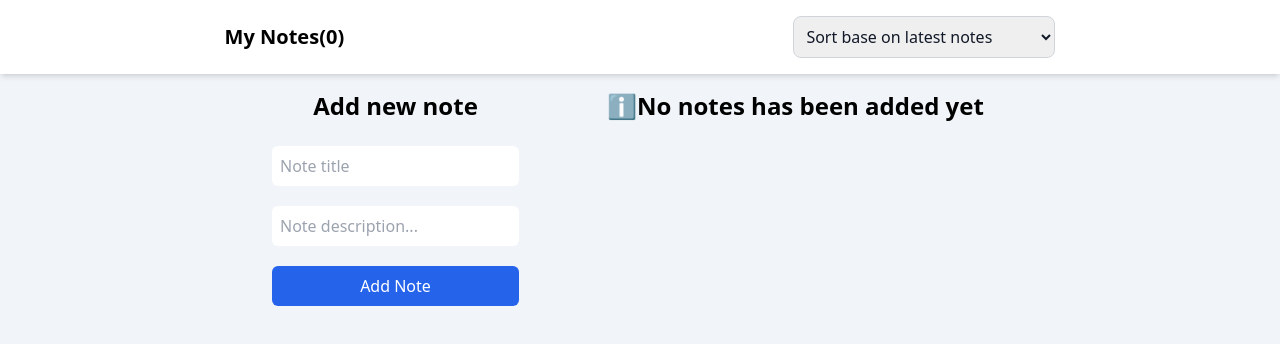
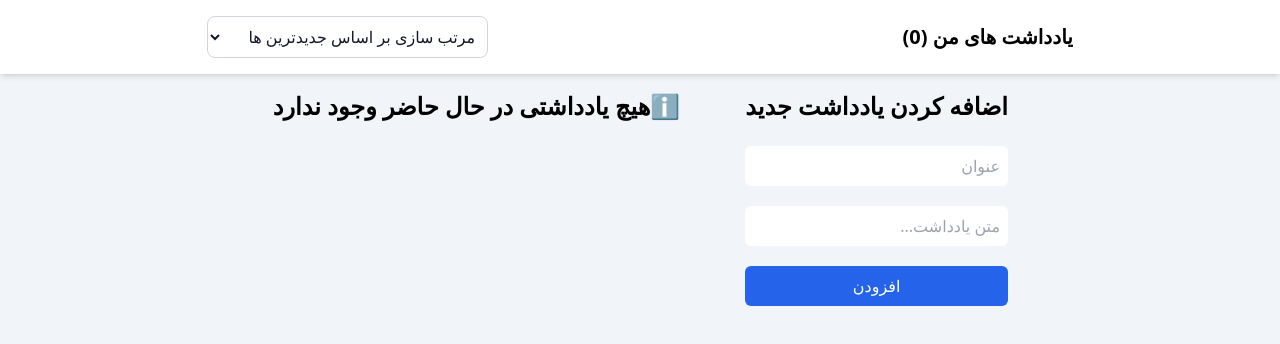
Before and after one commit to hossein-rahmati/Note-App, a React (Vite) app: page / in a window 1280 px wide. Shown: the top 344 px of the page. Built offline with nearby package versions, Linux system fonts and the light colour scheme.

Commit message:
Message component & ReactToastify

```diff
--- a/index.html
+++ b/index.html
@@ -1,5 +1,5 @@
 <!DOCTYPE html>
-<html lang="en">
+<html lang="fa" dir="rtl">
   <head>
     <meta charset="UTF-8" />
     <link rel="icon" type="image/svg+xml" href="/vite.svg" />
--- a/package.json
+++ b/package.json
@@ -12,7 +12,8 @@
   "dependencies": {
     "@heroicons/react": "^2.0.18",
     "react": "^18.2.0",
-    "react-dom": "^18.2.0"
+    "react-dom": "^18.2.0",
+    "react-toastify": "^9.1.3"
   },
   "devDependencies": {
     "@types/react": "^18.0.37",
--- a/src/components/AddNewNote.jsx
+++ b/src/components/AddNewNote.jsx
@@ -1,11 +1,16 @@
 import React, { useState } from "react";
+import { ToastContainer, toast } from "react-toastify";
+import "react-toastify/dist/ReactToastify.css";
 
 function AddNewNote({ onAddNote }) {
   const [title, setTitle] = useState("");
   const [description, setDescription] = useState("");
   const handleSubmit = (e) => {
     e.preventDefault();
-    if (!title || !description) return;
+    if (!title || !description) {
+      toast.info("لطفا هردو فیلد را پر کنید");
+      return;
+    }
     const newNote = {
       title,
       description,
@@ -17,29 +22,31 @@ function AddNewNote({ onAddNote }) {
     onAddNote(newNote);
     setDescription("");
     setTitle("");
+    toast.success("!یادداشت با موفقیت اضافه شد");
   };
 
   return (
     <div className="flex flex-col items-center gap-6">
-      <h2 className="font-bold text-2xl">Add new note</h2>
+      <h2 className="font-bold text-2xl">اضافه کردن یادداشت جدید</h2>
       <form onSubmit={handleSubmit} className="flex flex-col gap-5 w-full">
         <input
           value={title}
           onChange={(e) => setTitle(e.target.value)}
-          placeholder="Note title"
+          placeholder="عنوان"
           className="p-2 rounded-md font-medium"
           type="text"
         />
         <input
           value={description}
           onChange={(e) => setDescription(e.target.value)}
-          placeholder="Note description..."
+          placeholder="متن یادداشت..."
           className="p-2 rounded-md font-medium"
           type="text"
         />
         <button type="submit" className="btn-primary">
-          Add Note
+          افزودن
         </button>
+        <ToastContainer autoClose={2500} />
       </form>
     </div>
   );
--- a/src/components/NoteHeader.jsx
+++ b/src/components/NoteHeader.jsx
@@ -2,15 +2,15 @@ function NoteHeader({ notes, sortBy, onSort }) {
   return (
     <div className="w-full bg-white shadow-md">
       <div className=" max-w-[120rem] m-auto py-4 flex flex-col gap-6 items-center justify-around sm:flex-row sm:gap-0">
-        <h2 className="text-xl font-bold">My Notes({notes.length})</h2>
+        <h2 className="text-xl font-bold">یادداشت های من ({notes.length})</h2>
         <select
-          className="border border-gray-300 text-gray-900 rounded-lg focus:ring-blue-500 p-2"
+          className="border border-gray-300 bg-white text-gray-900 rounded-lg focus:ring-blue-500 p-2"
           value={sortBy}
           onChange={onSort}
         >
-          <option value="latest">Sort base on latest notes</option>
-          <option value="earliest">sort base on earliest</option>
-          <option value="completed">sort base on completed notes</option>
+          <option value="latest">مرتب سازی بر اساس جدیدترین ها</option>
+          <option value="earliest">مرتب سازی بر اساس قدیمی ترین ها</option>
+          <option value="completed">مرتب سازی بر اساس کامل شده ها</option>
         </select>
       </div>
     </div>
--- a/src/components/NoteList.jsx
+++ b/src/components/NoteList.jsx
@@ -37,7 +37,7 @@ function NoteItem({ note, onDelete, onCheck }) {
   return (
     <div className="flex flex-col gap-2 w-full bg-white p-4 rounded-lg">
       {/* note item header */}
-      <div className="flex justify-between items-start lg:items-center border-b pb-2">
+      <div className="flex justify-between items-start border-b pb-2">
         <div className={`${note.completed ? "line-through opacity-50" : ""}`}>
           {/* title */}
           <p className="font-bold text-lg max-w-[12rem] sm:max-w-lg md:max-w-xl md:mr-4 break-words">
@@ -48,7 +48,7 @@ function NoteItem({ note, onDelete, onCheck }) {
             {note.description}
           </p>
         </div>
-        <div className="space-x-4 flex items-center">
+        <div className="flex items-center justify-between gap-4">
           <button onClick={() => onDelete(note.id)}>❌</button>
           <input
             onChange={onCheck}
--- a/src/components/NoteStatus.jsx
+++ b/src/components/NoteStatus.jsx
@@ -9,7 +9,7 @@ function NoteStatus({ notes }) {
     return (
       <Message>
         <p className="text-center font-semibold text-xl lg:text-2xl">
-          ℹ️No notes has been added yet
+          ℹ️هیچ یادداشتی در حال حاضر وجود ندارد
         </p>
       </Message>
     );
@@ -17,21 +17,21 @@ function NoteStatus({ notes }) {
   return (
     <ul className="flex items-center justify-between py-2 px-6 w-full opacity-50 font-semibold mb-4 text-xs sm:text-base">
       <li>
-        All{" "}
+        تکمیل نشده{" "}
         <span className="bg-slate-600 text-white px-2 py-0.5 rounded-full">
-          {allNotes}
+          {openNotes}
         </span>
       </li>
       <li>
-        Completed{" "}
+        تکمیل شده{" "}
         <span className="bg-slate-600 text-white px-2 py-0.5 rounded-full">
           {completedNotes}
         </span>
       </li>
       <li>
-        Open{" "}
+        همه{" "}
         <span className="bg-slate-600 text-white px-2 py-0.5 rounded-full">
-          {openNotes}
+          {allNotes}
         </span>
       </li>
     </ul>
```
Also changed, not shown: 1 other file (tests, documents, lock files or other folders).
